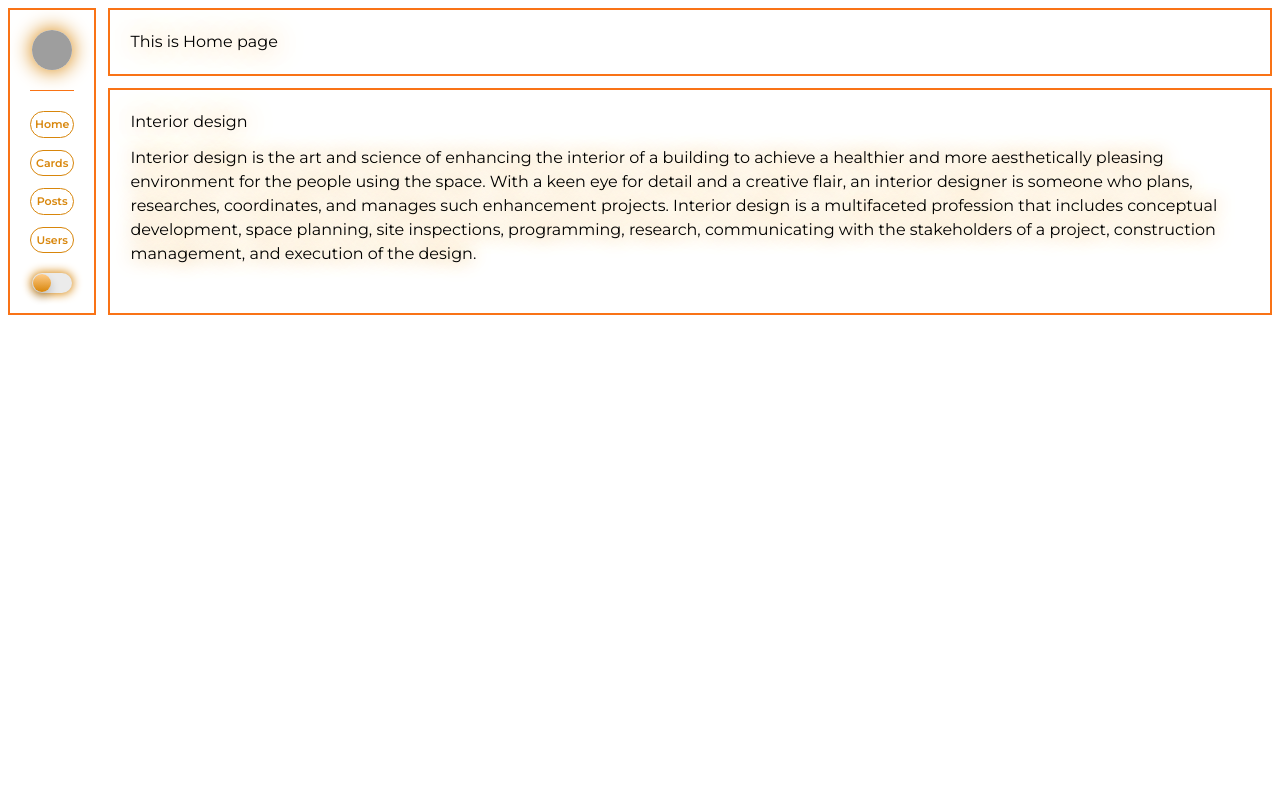
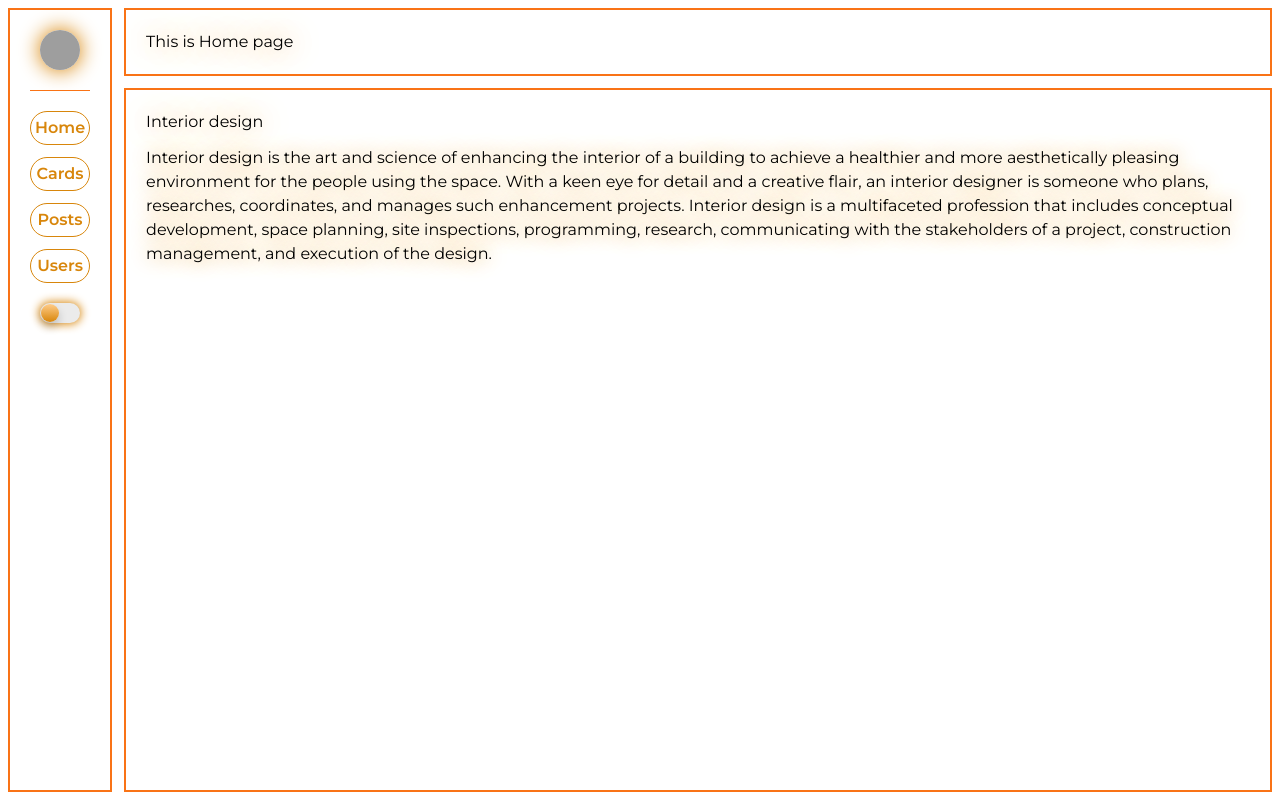
Before and after one commit to Muhammady0r/interior-design, a React (Vite) app: page / in a window 1280 px wide. Built offline with nearby package versions, Linux system fonts and the light colour scheme; grey boxes are pictures that could not be loaded.

Commit message:
new changes

```diff
--- a/src/App.css
+++ b/src/App.css
@@ -7,8 +7,11 @@
   color: var(--body_color);
   transition: 0.5s;
 }
-.link {
+link {
   color: var(--link_color);
+}
+form {
+  color: white;
 }
 button {
   border-radius: 8px;
@@ -24,12 +27,12 @@ button {
 button:hover {
   border-color: rgb(249 115 22);
 }
-.link {
+link {
   border: 1px solid transparent;
   font-size: 11px;
   transition: border-color 0.25s;
 }
-.link:hover {
+link:hover {
   border-color: rgb(249 115 22);
 }
 button:focus,
@@ -75,15 +78,14 @@ label::after {
   box-shadow: 0px 5px 10px rgba(0, 0, 0, 0.2);
   transition: 0.3s;
 }
-input {
+.input {
   width: 0;
   height: 0;
-  visibility: hidden;
 }
-input:checked + label {
+.input:checked + label {
   background: #242424;
 }
-input:checked + label::after {
+.input:checked + label::after {
   left: 39px;
   transform: translateX(-100%);
   background: linear-gradient(180deg, #777, #3a3a3a);
@@ -151,9 +153,6 @@ label:active::after {
   font-size: 12px;
 }
 
-input {
-  color: #1a1a1a !important;
-}
 .spinner {
   position: absolute;
   top: 50%;
@@ -217,7 +216,7 @@ hr {
   color: var(--heading-color);
 }
 
-.link {
+.linka {
   cursor: pointer;
   position: relative;
   color: #d8860b;
@@ -229,7 +228,7 @@ hr {
   overflow: hidden;
 }
 
-.link::before {
+.linka::before {
   content: "";
   position: absolute;
   inset: 0;
@@ -243,17 +242,17 @@ hr {
   transition: all 0.6s cubic-bezier(0.23, 1, 0.32, 1);
 }
 
-.link:hover::before {
+.linka:hover::before {
   scale: 3;
 }
 
-.link:hover {
+.linka:hover {
   color: white;
   scale: 1.1;
   box-shadow: 0 0px 20px rgba(193, 163, 98, 0.4);
 }
 
-.link:active {
+.linka:active {
   scale: 1;
 }
 .avatar {
@@ -274,3 +273,6 @@ h1 {
 p {
   text-shadow: 0px 0px 20px #d8860b;
 }
+.headerr {
+  height: 100%;
+}
--- a/src/App.jsx
+++ b/src/App.jsx
@@ -10,7 +10,7 @@ import Header from "./components/Header";
 
 function App() {
   return (
-    <div className="body flex gap-3 p-2">
+    <div className="body flex gap-3 p-2 w-full h-full">
       <Header />
       <Routes>
         <Route path="/" element={<Homepage />} />
--- a/src/components/Card.jsx
+++ b/src/components/Card.jsx
@@ -126,7 +126,7 @@ function Card() {
               className="nav flex gap-2 p-3 border-2 rounded-3xl justify-between border-orange-500 "
             >
               <p className="">{res.text}</p>
-              <p>{res.link}</p>
+              <a href={res.link}>{res.link}</a>
               <button
                 onClick={() => {
                   handleDeleteNavLink(res.id);
--- a/src/components/Header.jsx
+++ b/src/components/Header.jsx
@@ -15,7 +15,7 @@ const Header = () => {
   };
   return (
     <>
-      <header className="p-5 flex flex-col gap-5 border-2 border-orange-500 text-center">
+      <header className="p-5 flex flex-col gap-5 border-2 border-orange-500 text-center h-full">
         <div className="flex justify-center">
           <Avatar>
             <AvatarImage src="https://github.com/shadcn.png" />
@@ -26,32 +26,32 @@ const Header = () => {
         <div className="links flex flex-col gap-3">
           <NavLink
             to="/"
-            className="link hover:border-orange-500 border-1 rounded-3xl p-1 text-center"
+            className="linka hover:border-orange-500 border-1 rounded-3xl p-1 text-center"
           >
             Home
           </NavLink>
           <NavLink
             to="/card"
-            className="link hover:border-orange-500 border-1 rounded-3xl p-1 text-center"
+            className="linka hover:border-orange-500 border-1 rounded-3xl p-1 text-center"
           >
             Cards
           </NavLink>
           <NavLink
             to="/posts"
-            className="link hover:border-orange-500 border-1 rounded-3xl p-1 text-center"
+            className="linka hover:border-orange-500 border-1 rounded-3xl p-1 text-center"
           >
             Posts
           </NavLink>
           <NavLink
             to="/users"
-            className="link hover:border-orange-500А border-1 rounded-3xl p-1 text-center"
+            className="linka hover:border-orange-500А border-1 rounded-3xl p-1 text-center"
           >
             Users
           </NavLink>
         </div>
         <div className="dark_mode flex justify-center">
           <input
-            className="dark_mode_input"
+            className="dark_mode_input input"
             type="checkbox"
             id="darkmode-toggle"
             onChange={toggleTheme}
--- a/src/components/Posts.jsx
+++ b/src/components/Posts.jsx
@@ -152,10 +152,10 @@ function Posts() {
               key={i}
               className="nav flex gap-2 p-3 border-2 rounded-3xl justify-between border-orange-500"
             >
-              <p>{res.poster}</p>
+              <img src={res.poster} alt="" className="max-w-20 rounded-xl" />
               <p>{res.header}</p>
               <p>{res.description}</p>
-              <p>{res.link}</p>
+              <a href={res.link}>{res.link}</a>
               <button
                 onClick={() => {
                   handleDeletePoster(res.id);
--- a/src/components/ui/dialog.jsx
+++ b/src/components/ui/dialog.jsx
@@ -1,86 +1,96 @@
-"use client"
+"use client";
 
-import * as React from "react"
-import * as DialogPrimitive from "@radix-ui/react-dialog"
-import { Cross2Icon } from "@radix-ui/react-icons"
+import * as React from "react";
+import * as DialogPrimitive from "@radix-ui/react-dialog";
+import { Cross2Icon } from "@radix-ui/react-icons";
 
-import { cn } from "@/lib/utils"
+import { cn } from "@/lib/utils";
 
-const Dialog = DialogPrimitive.Root
+const Dialog = DialogPrimitive.Root;
 
-const DialogTrigger = DialogPrimitive.Trigger
+const DialogTrigger = DialogPrimitive.Trigger;
 
-const DialogPortal = DialogPrimitive.Portal
+const DialogPortal = DialogPrimitive.Portal;
 
-const DialogClose = DialogPrimitive.Close
+const DialogClose = DialogPrimitive.Close;
 
 const DialogOverlay = React.forwardRef(({ className, ...props }, ref) => (
   <DialogPrimitive.Overlay
     ref={ref}
     className={cn(
-      "fixed inset-0 z-50 bg-black/80  data-[state=open]:animate-in data-[state=closed]:animate-out data-[state=closed]:fade-out-0 data-[state=open]:fade-in-0",
+      "fixed inset-0 z-50 bg-black/80 data-[state=open]:animate-in data-[state=closed]:animate-out data-[state=closed]:fade-out-0 data-[state=open]:fade-in-0",
       className
     )}
-    {...props} />
-))
-DialogOverlay.displayName = DialogPrimitive.Overlay.displayName
+    {...props}
+  />
+));
+DialogOverlay.displayName = DialogPrimitive.Overlay.displayName;
 
-const DialogContent = React.forwardRef(({ className, children, ...props }, ref) => (
+const DialogContent = React.forwardRef(
+  ({ className, children, ...props }, ref) => (
     <DialogPortal>
       <DialogOverlay />
       <DialogPrimitive.Content
         ref={ref}
         className={cn(
-        "fixed left-[50%] top-[50%] z-50 grid w-full max-w-lg translate-x-[-50%] translate-y-[-50%] gap-4 border bg-background p-6 shadow-lg duration-200 data-[state=open]:animate-in data-[state=closed]:animate-out data-[state=closed]:fade-out-0 data-[state=open]:fade-in-0 data-[state=closed]:zoom-out-95 data-[state=open]:zoom-in-95 data-[state=closed]:slide-out-to-left-1/2 data-[state=closed]:slide-out-to-top-[48%] data-[state=open]:slide-in-from-left-1/2 data-[state=open]:slide-in-from-top-[48%] sm:rounded-lg",
+          "fixed left-[50%] top-[50%] z-50 grid w-full max-w-lg translate-x-[-50%] translate-y-[-50%] gap-4 border bg-background p-6 shadow-lg duration-200 data-[state=open]:animate-in data-[state=closed]:animate-out data-[state=closed]:fade-out-0 data-[state=open]:fade-in-0 data-[state=closed]:zoom-out-95 data-[state=open]:zoom-in-95 data-[state=closed]:slide-out-to-left-1/2 data-[state=closed]:slide-out-to-top-[48%] data-[state=open]:slide-in-from-left-1/2 data-[state=open]:slide-in-from-top-[48%] sm:rounded-lg border-orange-500",
           className
         )}
-      {...props}>
+        {...props}
+      >
         {children}
-      <DialogPrimitive.Close
-        className="absolute right-4 top-4 rounded-sm opacity-70 ring-offset-background transition-opacity hover:opacity-100 focus:outline-none focus:ring-2 focus:ring-ring focus:ring-offset-2 disabled:pointer-events-none data-[state=open]:bg-accent data-[state=open]:text-muted-foreground">
+        <DialogPrimitive.Close className="absolute right-4 top-4 rounded-sm opacity-70 ring-offset-background transition-opacity hover:opacity-100 focus:outline-none focus:ring-2 focus:ring-ring focus:ring-offset-2 disabled:pointer-events-none data-[state=open]:bg-accent data-[state=open]:text-muted-foreground ">
           <Cross2Icon className="h-4 w-4" />
           <span className="sr-only">Close</span>
         </DialogPrimitive.Close>
       </DialogPrimitive.Content>
     </DialogPortal>
-))
-DialogContent.displayName = DialogPrimitive.Content.displayName
+  )
+);
+DialogContent.displayName = DialogPrimitive.Content.displayName;
 
-const DialogHeader = ({
-  className,
-  ...props
-}) => (
+const DialogHeader = ({ className, ...props }) => (
   <div
-    className={cn("flex flex-col space-y-1.5 text-center sm:text-left", className)}
-    {...props} />
-)
-DialogHeader.displayName = "DialogHeader"
+    className={cn(
+      "flex flex-col space-y-1.5 text-center sm:text-left text-orange-500 ",
+      className
+    )}
+    {...props}
+  />
+);
+DialogHeader.displayName = "DialogHeader";
 
-const DialogFooter = ({
-  className,
-  ...props
-}) => (
+const DialogFooter = ({ className, ...props }) => (
   <div
-    className={cn("flex flex-col-reverse sm:flex-row sm:justify-end sm:space-x-2", className)}
-    {...props} />
-)
-DialogFooter.displayName = "DialogFooter"
+    className={cn(
+      "flex flex-col-reverse sm:flex-row sm:justify-end sm:space-x-2",
+      className
+    )}
+    {...props}
+  />
+);
+DialogFooter.displayName = "DialogFooter";
 
 const DialogTitle = React.forwardRef(({ className, ...props }, ref) => (
   <DialogPrimitive.Title
     ref={ref}
-    className={cn("text-lg font-semibold leading-none tracking-tight", className)}
-    {...props} />
-))
-DialogTitle.displayName = DialogPrimitive.Title.displayName
+    className={cn(
+      "text-lg font-semibold leading-none tracking-tight text-orange-500",
+      className
+    )}
+    {...props}
+  />
+));
+DialogTitle.displayName = DialogPrimitive.Title.displayName;
 
 const DialogDescription = React.forwardRef(({ className, ...props }, ref) => (
   <DialogPrimitive.Description
     ref={ref}
-    className={cn("text-sm text-muted-foreground", className)}
-    {...props} />
-))
-DialogDescription.displayName = DialogPrimitive.Description.displayName
+    className={cn("text-sm text-muted-foreground ", className)}
+    {...props}
+  />
+));
+DialogDescription.displayName = DialogPrimitive.Description.displayName;
 
 export {
   Dialog,
@@ -93,4 +103,4 @@ export {
   DialogFooter,
   DialogTitle,
   DialogDescription,
-}
+};
--- a/src/index.css
+++ b/src/index.css
@@ -4,6 +4,7 @@
 
 @layer base {
   :root {
+    height: 100%;
     --body_background: white;
     --body_color: black;
     --link_color: navy;
@@ -57,6 +58,16 @@ header {
 .home {
   font-family: Montserrat;
 }
+#root {
+  display: flex;
+  width: 100%;
+  height: 100%;
+}
+body {
+  display: flex;
+  height: 100%;
+  width: 100%;
+}
 @layer base {
   * {
     @apply border-border;
```
Lines whose indentation alone changed are shown as unchanged.
